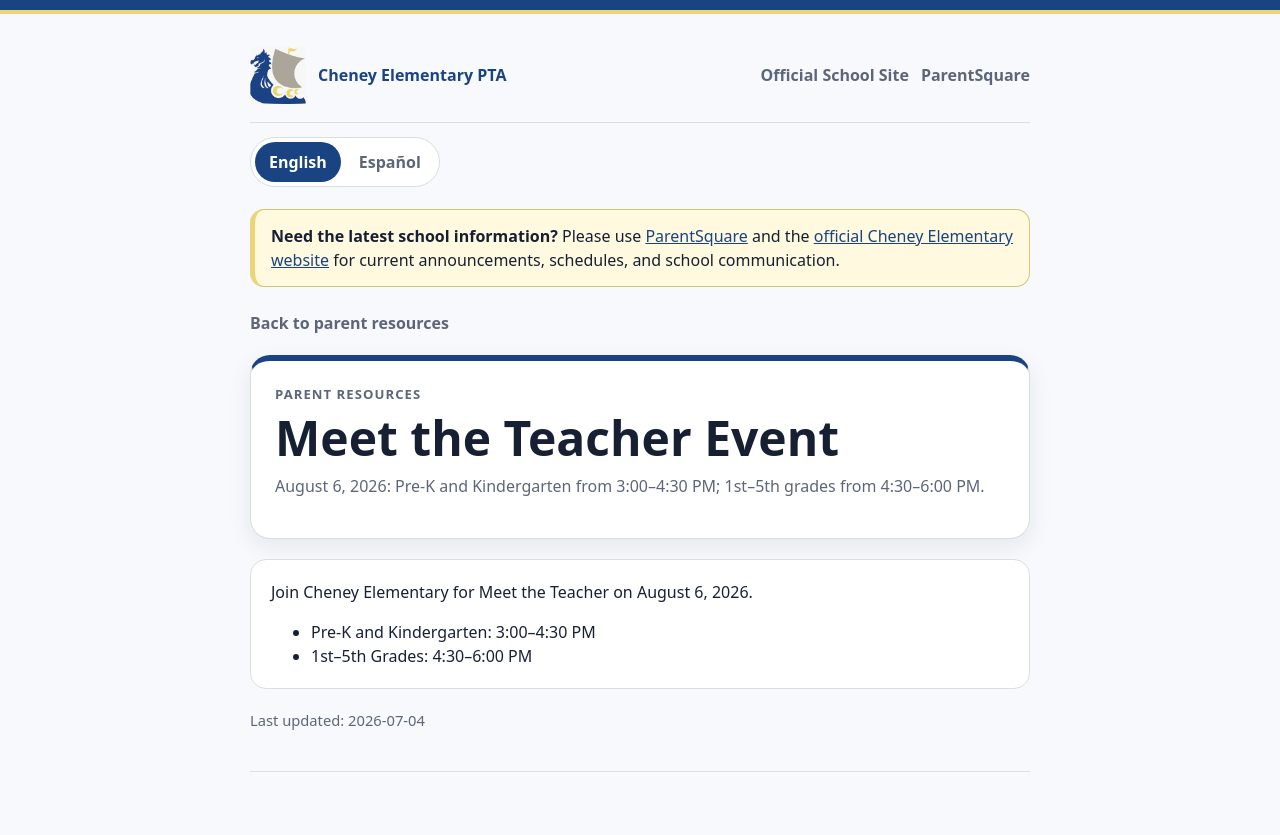
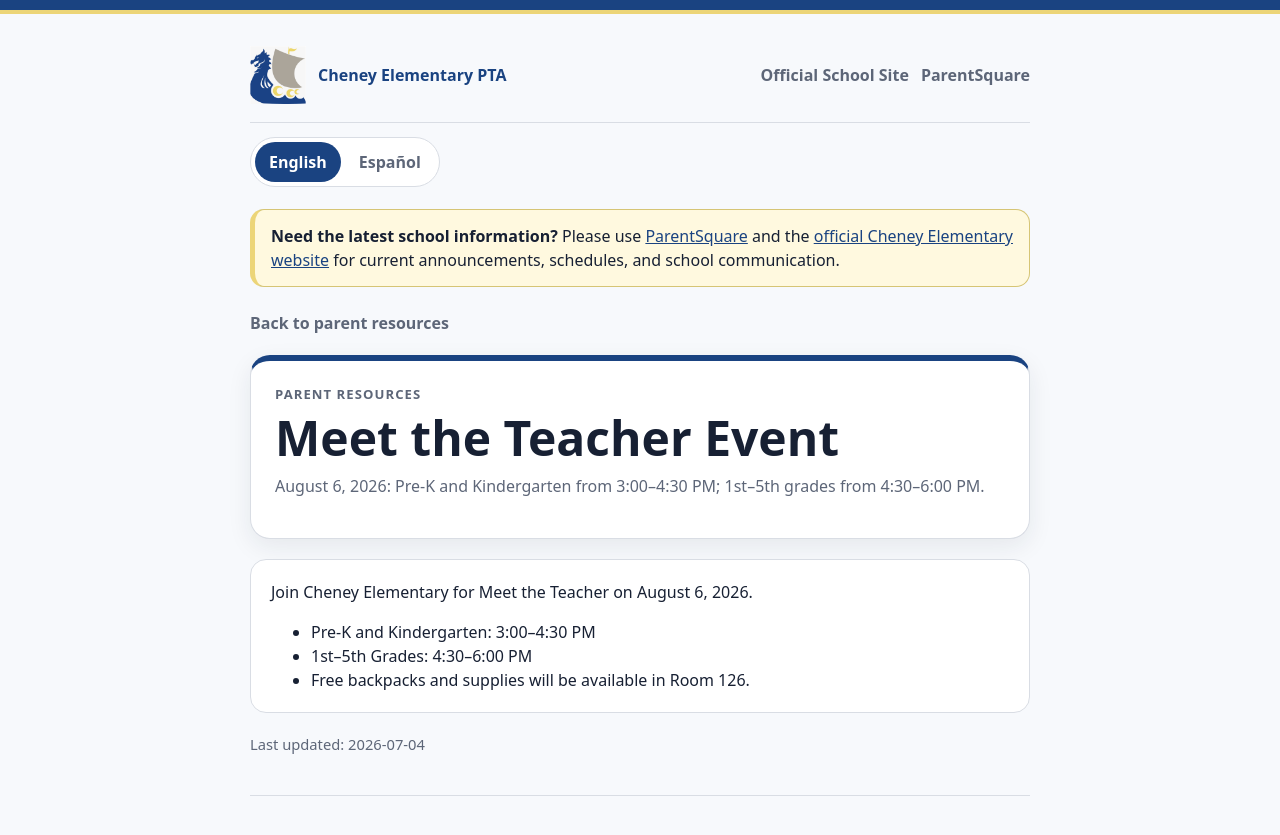
Before and after one commit to matthewtckr/cheneypta, a Jekyll site: the page built from _resources/meet-the-teacher.md, in a window 1280 px wide. Shown: the top 835 px of the page. Built offline with Jekyll 4.4.1, drawn with Linux system fonts in a browser that asks for light colours.

Commit message:
Backpack giveaway

```diff
--- a/_resources/meet-the-teacher.md
+++ b/_resources/meet-the-teacher.md
@@ -13,9 +13,11 @@ content_en: |
 
   - Pre-K and Kindergarten: 3:00–4:30 PM
   - 1st–5th Grades: 4:30–6:00 PM
+  - Free backpacks and supplies will be available in Room 126.
 content_es: |
   Acompáñenos en Cheney Elementary para el evento Conoce a tu maestro el 6 de agosto de 2026.
 
   - Pre-K y Kindergarten: 3:00–4:30 p. m.
   - 1.º a 5.º grado: 4:30–6:00 p. m.
+  - Mochilas y suministros gratuitos estarán disponibles en el salón 126.
 ---
```
